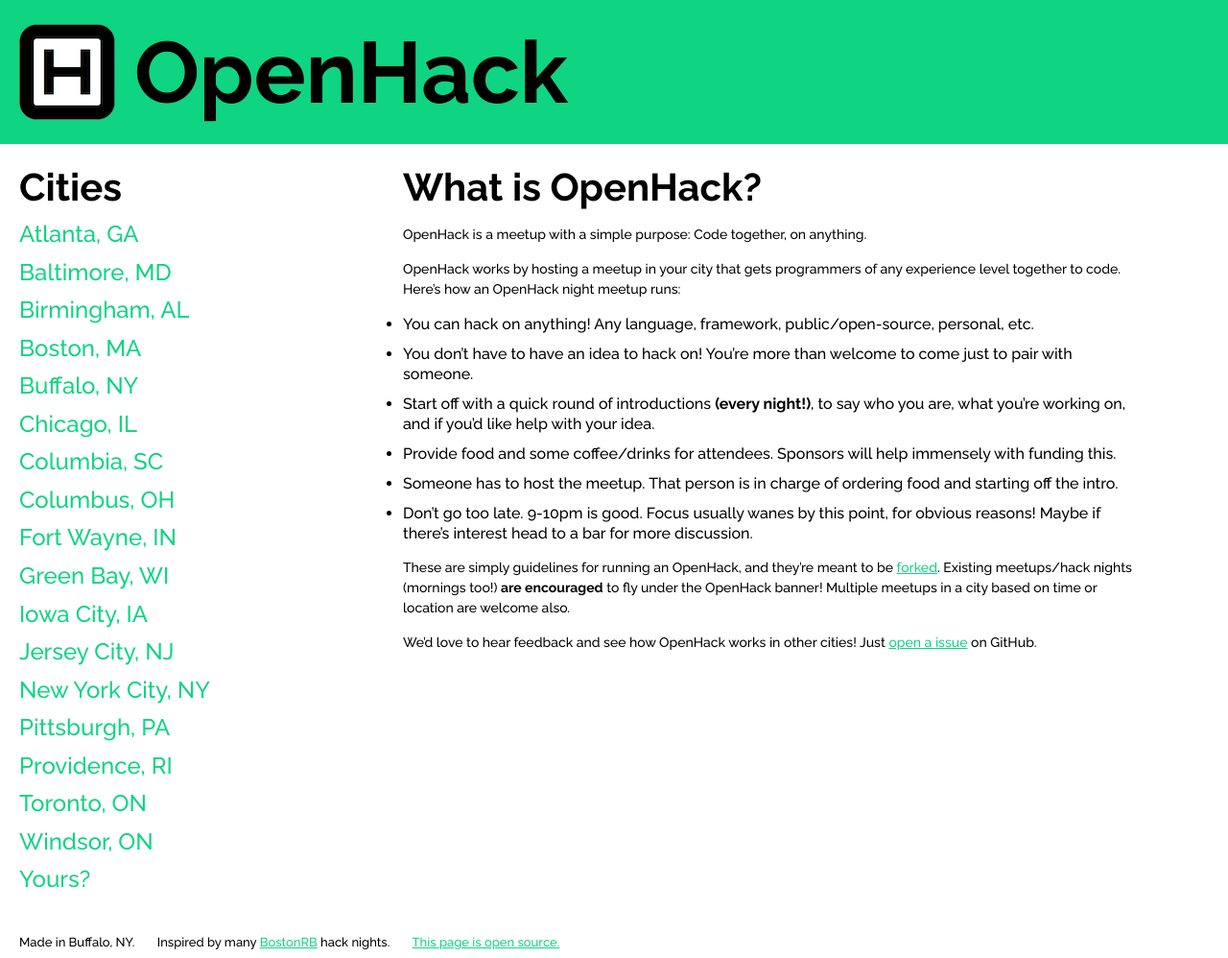
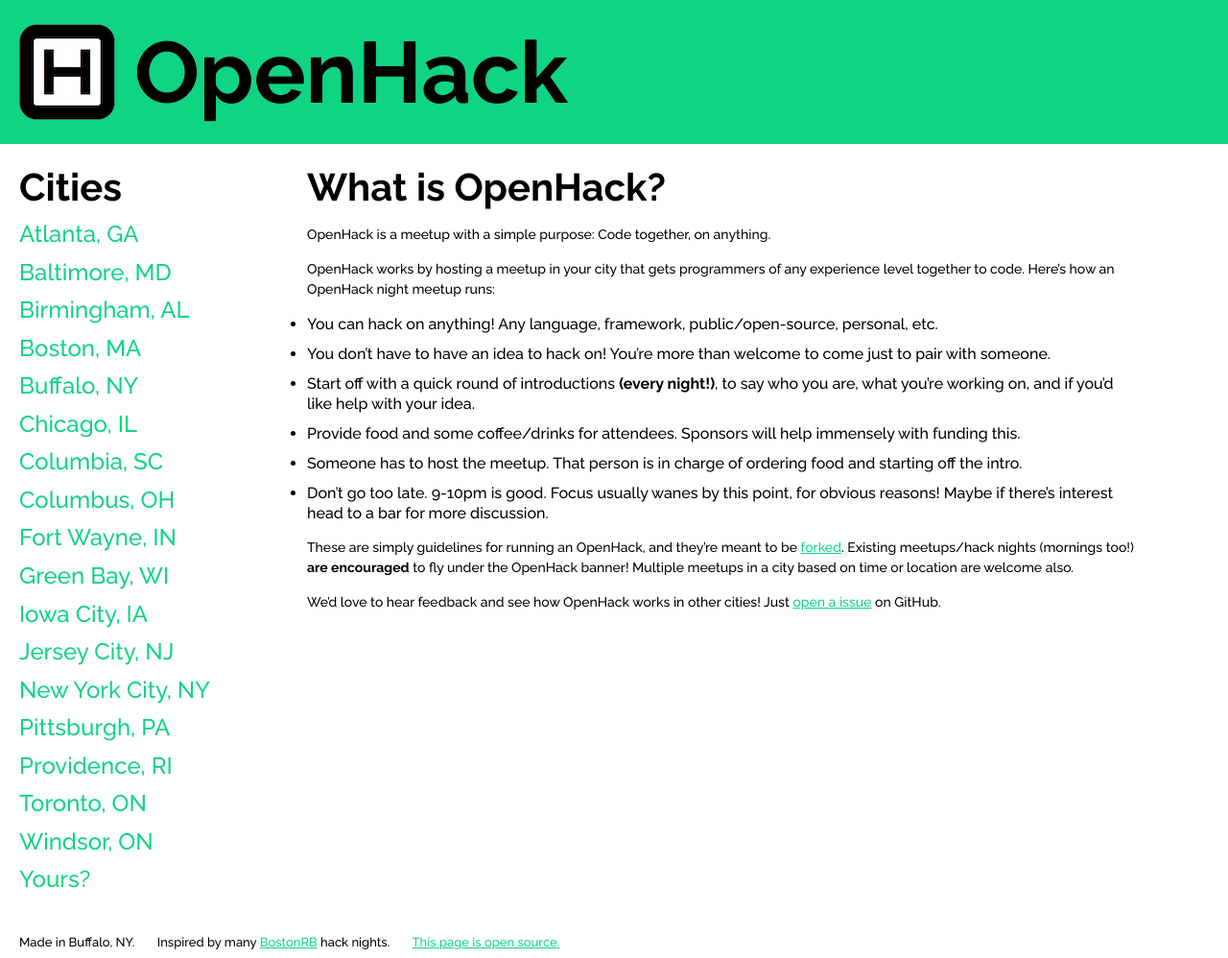
Before and after one commit to OpenHack/openhack.github.com, a Jekyll site: the page built from index.markdown, in a window 1280 px wide. Shown: the whole page at 96% size. Built offline with Jekyll 4.4.1, drawn with Linux system fonts in a browser that asks for light colours; Markdown is read by kramdown in place of the engine named in the settings; comment, search, counter and statistics services are not loaded.

Commit message:
removed offset1 class from main content well

```diff
--- a/_layouts/default.html
+++ b/_layouts/default.html
@@ -34,7 +34,7 @@
             <li><a href="/yours">Yours?</a></li>
           </ul>
         </div>
-        <div class="main span8 offset1">
+        <div class="main span9">
           {{ content }}
         </div>
       </div>
```
